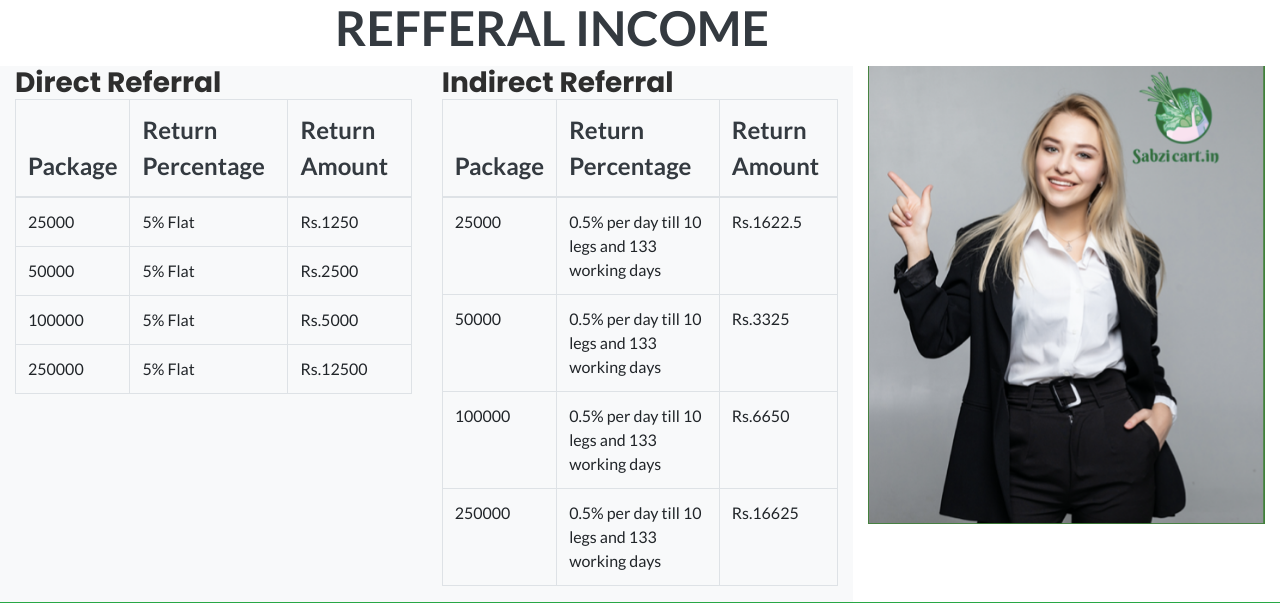
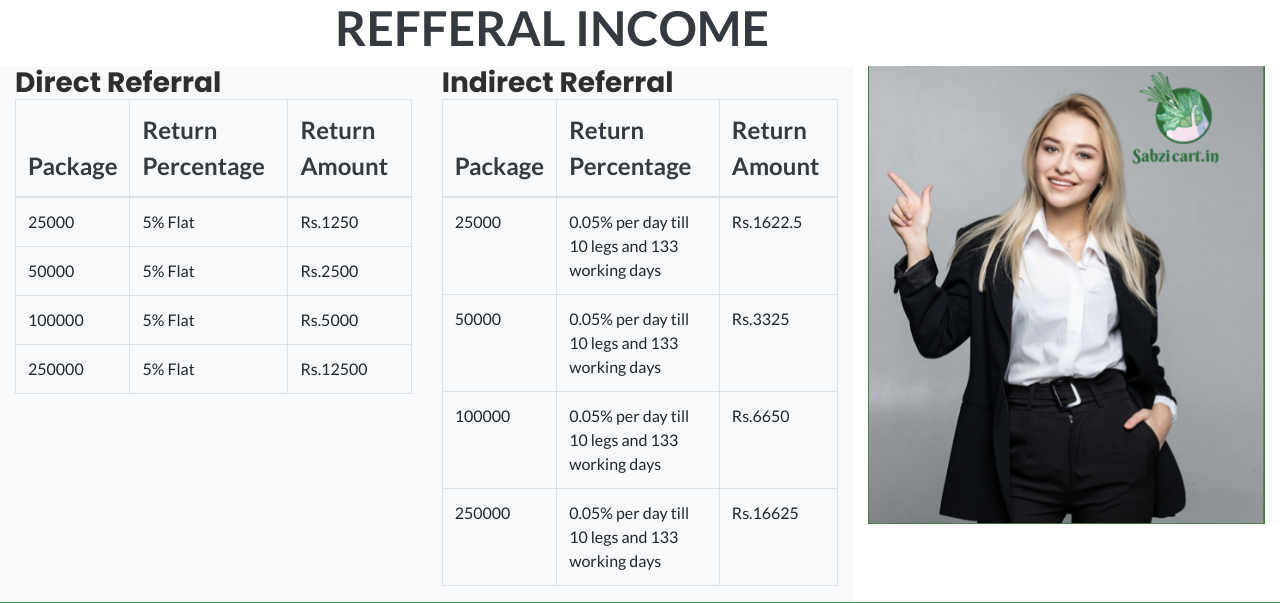
Before and after one commit to vishnu96ray/blockchain, a Django app: page / in a window 1280 px wide. Shown: the part 3075-3678 px from the top of the page. Run offline with Django 3.2, Linux system fonts and the light colour scheme; some libraries are stand-ins or nearby versions; some web fonts are replaced.

Commit message:
Update index.html

```diff
--- a/templates/index.html
+++ b/templates/index.html
@@ -389,22 +389,22 @@
                       <tbody>
                         <tr>
                           <td>25000</td>
-                          <td>0.5% per day till 10 legs and 133 working days</td>
+                          <td>0.05% per day till 10 legs and 133 working days</td>
                           <td>Rs.1622.5</td>
                         </tr>
                         <tr>
                           <td>50000</td>
-                          <td>0.5% per day till 10 legs and 133 working days</td>
+                          <td>0.05% per day till 10 legs and 133 working days</td>
                           <td>Rs.3325</td>
                         </tr>
                         <tr>
                           <td>100000</td>
-                          <td>0.5% per day till 10 legs and 133 working days</td>
+                          <td>0.05% per day till 10 legs and 133 working days</td>
                           <td>Rs.6650</td>
                         </tr>
                         <tr>
                           <td>250000</td>
-                          <td>0.5% per day till 10 legs and 133 working days</td>
+                          <td>0.05% per day till 10 legs and 133 working days</td>
                           <td>Rs.16625</td>
                         </tr>
                       </tbody>
```
